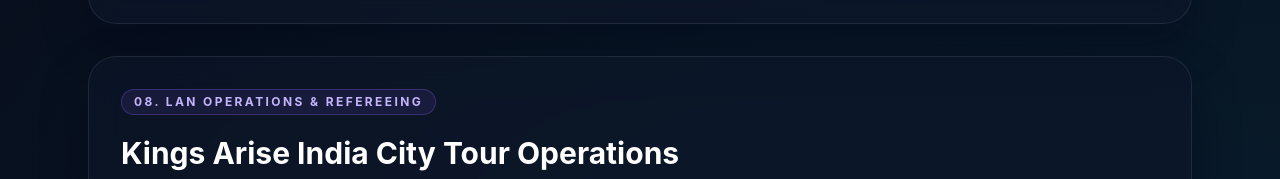
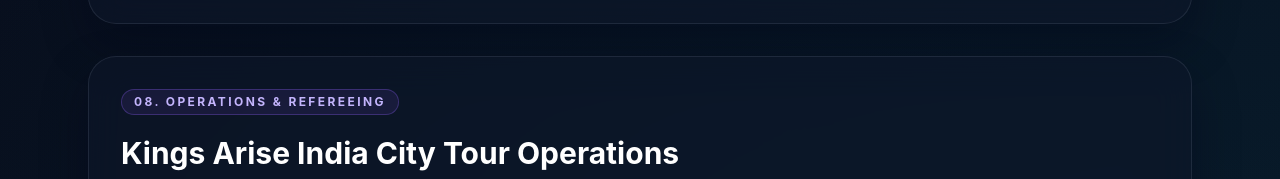
Before and after one commit to DewanHabib10/portfolio_habib_cc, a plain HTML site: page index.html in a window 1280 px wide. Shown: the part 6355-6534 px from the top of the page. Drawn offline with nearby package versions, Linux system fonts and the light colour scheme.

```diff
--- a/index.html
+++ b/index.html
@@ -860,7 +860,7 @@
                 <!-- Case 08: Kings Arise India City LAN -->
                 <article class="case-card glass rounded-[28px] p-6 md:p-8">
                     <div class="flex items-center gap-3 mb-5">
-                        <span class="rounded-full border border-violet-500/30 bg-violet-500/10 px-3 py-1 text-xs font-bold uppercase tracking-[0.2em] text-violet-300">08. LAN Operations & Refereeing</span>
+                        <span class="rounded-full border border-violet-500/30 bg-violet-500/10 px-3 py-1 text-xs font-bold uppercase tracking-[0.2em] text-violet-300">08. Operations & Refereeing</span>
                     </div>
                     <h4 class="text-2xl md:text-3xl font-bold text-white mb-5">Kings Arise India City Tour Operations</h4>
                     <div class="grid lg:grid-cols-[1.6fr_0.8fr] gap-8">
```
